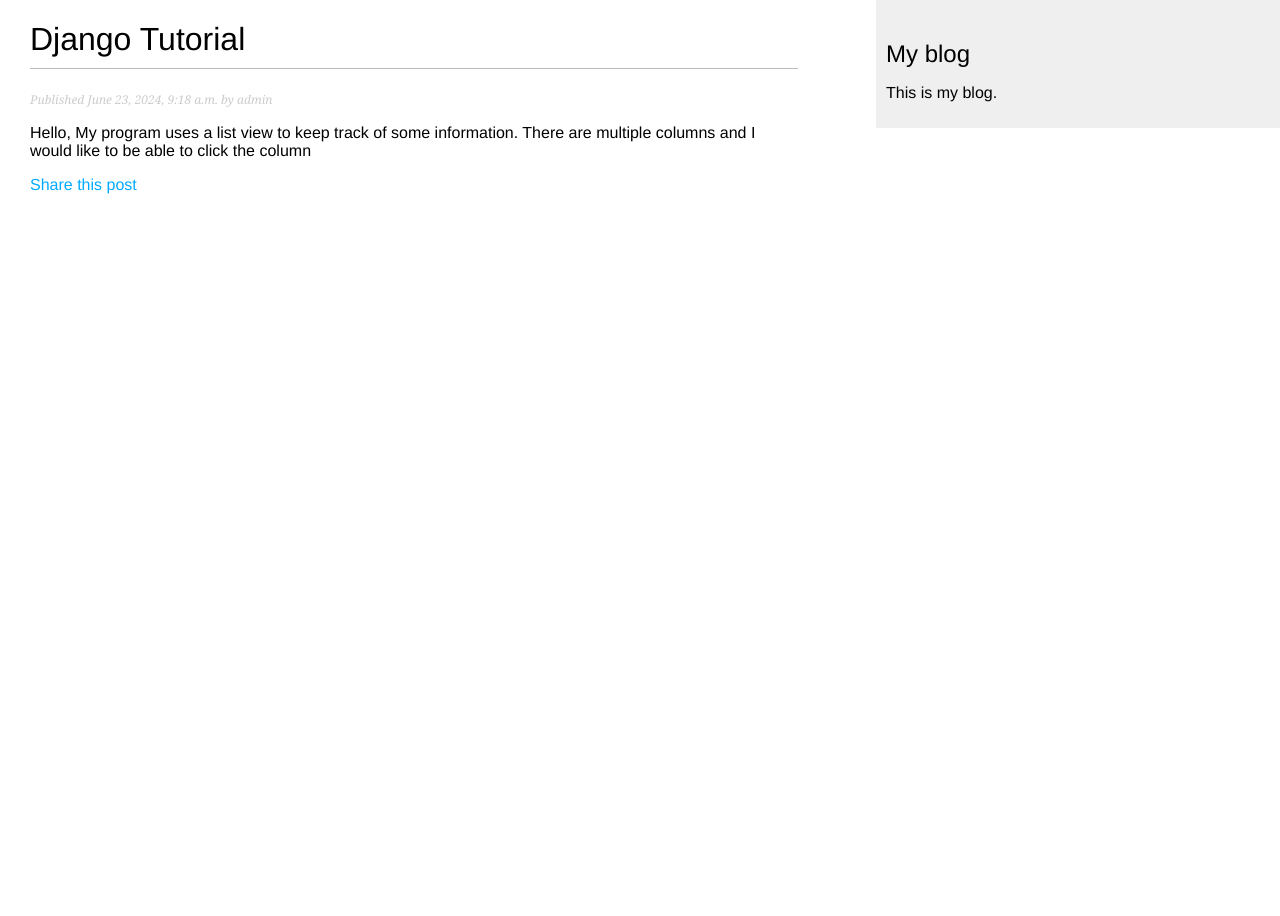
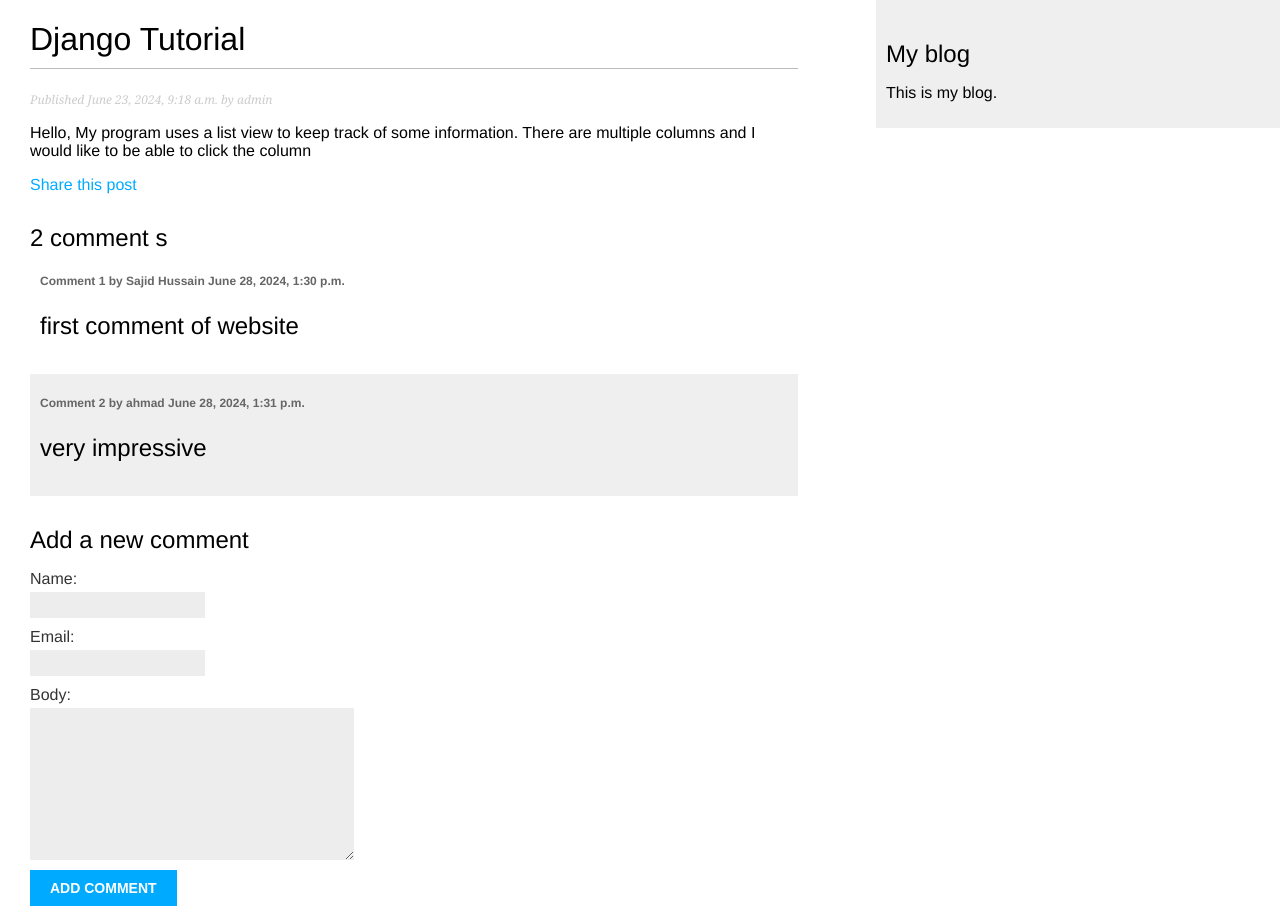
Before and after one commit to Sajid8686/Blog_Website, a Django app: a page that uses mysite/blog/templates/blog/post/detail.html in a window 1280 px wide. Before the commit the page ends 194 px from the top, so only its background shows below. Run offline with Django 4.2, Linux system fonts and the light colour scheme; data comes from the database, SQL or seed files in the repository; both versions use the stored data as it was after the commit.

Commit message:
comment system done

```diff
--- a/mysite/blog/forms.py
+++ b/mysite/blog/forms.py
@@ -1,7 +1,14 @@
 from django import forms
+from .models import Comment
 
 class EmailPostForm(forms.Form):
     name = forms.CharField(max_length=250)
     email = forms.EmailField()
     to = forms.EmailField()
     message = forms.CharField(required=False, widget=forms.Textarea)
+
+
+class CommentForm(forms.ModelForm):
+    class Meta:
+        model = Comment
+        fields = ['name', 'email', 'body']
--- a/mysite/blog/models.py
+++ b/mysite/blog/models.py
@@ -42,3 +42,23 @@
 
     def get_absolute_url(self):
         return reverse("blog:post_detail", args=[self.publish.year, self.publish.month, self.publish.day, self.slug])
+
+
+
+class Comment(models.Model):
+    post = models.ForeignKey(Post, on_delete=models.CASCADE, related_name='comments')
+    name = models.CharField(max_length=80)
+    email = models.EmailField()
+    body = models.TextField()
+    created = models.DateTimeField(auto_now_add=True)
+    updated = models.DateTimeField(auto_now=True)
+    active = models.BooleanField(default=True)
+
+    class Meta:
+        ordering = ['created']
+        indexes = [
+            models.Index(fields=['created']),
+        ]
+
+    def __str__(self):
+        return f'Comment by {self.name} on {self.post}'
--- a/mysite/blog/templates/blog/post/detail.html
+++ b/mysite/blog/templates/blog/post/detail.html
@@ -13,4 +13,21 @@
         <a href="{% url 'blog:post_share' post.id %}">Share this post</a>
     </p>
 
+    {% with comments.count as total_comments %}
+    <h2>{{total_comments}} comment {{total_comments|pluralize}}
+
+    {% endwith %}
+
+    {% for comment in comments %}
+        <div class="comment">
+            <p class="info">
+                Comment {{ forloop.counter }} by {{ comment.name }}
+                {{ comment.created }}
+            </p>
+            {{ comment.body|linebreaks }}
+        </div>
+        {% empty %}
+            <p>There are no comments.</p>
+    {% endfor %}
+    {% include "blog/post/includes/comment_form.html" %}
 {% endblock  %}
--- /dev/null
+++ b/mysite/blog/templates/blog/post/includes/comment_form.html
@@ -0,0 +1,7 @@
+<h2>Add a new comment </h2>
+
+<form action="{% url 'blog:post_comment' post.id %}" method="post">
+    {{form.as_p}}
+    {% csrf_token %}
+    <p><input type="submit" value="Add comment"></p>
+</form>
--- a/mysite/blog/urls.py
+++ b/mysite/blog/urls.py
@@ -7,4 +7,5 @@
     path('', views.post_list, name='post_list'),
     path('<int:year>/<int:month>/<int:day>/<slug:post>/', views.post_detail, name='post_detail'),
     path('<int:post_id>/share/', views.post_share, name='post_share'),
+    path('<int:post_id>/comment/', views.post_comment, name='post_comment'),
 ]
--- a/mysite/blog/views.py
+++ b/mysite/blog/views.py
@@ -1,9 +1,10 @@
 from django.shortcuts import render, get_object_or_404
 from .models import Post
+from .models import Comment
 from django.core.paginator import Paginator, EmptyPage, PageNotAnInteger
-from .forms import EmailPostForm
+from .forms import EmailPostForm, CommentForm
 from django.core.mail import send_mail
-
+from django.views.decorators.http import require_POST
 
 # Create your views here.
 def post_list(request):
@@ -20,7 +21,10 @@
 
 def post_detail(request, year, month, day, post):
     post = get_object_or_404(Post, slug=post, publish__year=year, publish__month=month, publish__day=day, status=Post.Status.PUBLISHED)
-    return render(request, 'blog/post/detail.html', {'post':post})
+
+    comments = post.comments.filter(active=True)
+    form = CommentForm()
+    return render(request, 'blog/post/detail.html', {'post':post, 'comments':comments, 'form':form})
 
 
 def post_share(request, post_id):
@@ -41,3 +45,17 @@
         form = EmailPostForm()
 
     return render(request, 'blog/post/share.html', {'post':post, 'form':form, 'sent':sent})
+
+
+@require_POST
+def post_comment(request, post_id):
+    post = get_object_or_404(Post, id=post_id, status=Post.Status.PUBLISHED)
+    comment = None
+
+    form = CommentForm(data=request.POST)
+    if form.is_valid():
+        comment = form.save(commit=False)
+        comment.post = post
+        comment.save()
+
+    return render(request, 'blog/post/comment.html', {'post':post, 'form':form, 'comment':comment})
```
Also changed, not shown: mysite/blog/admin.py (+8 -1 lines), mysite/blog/templates/blog/post/comment.html (added, +13 -0 lines), mysite/blog/migrations/0003_comment.py (added), mysite/db.sqlite3.
